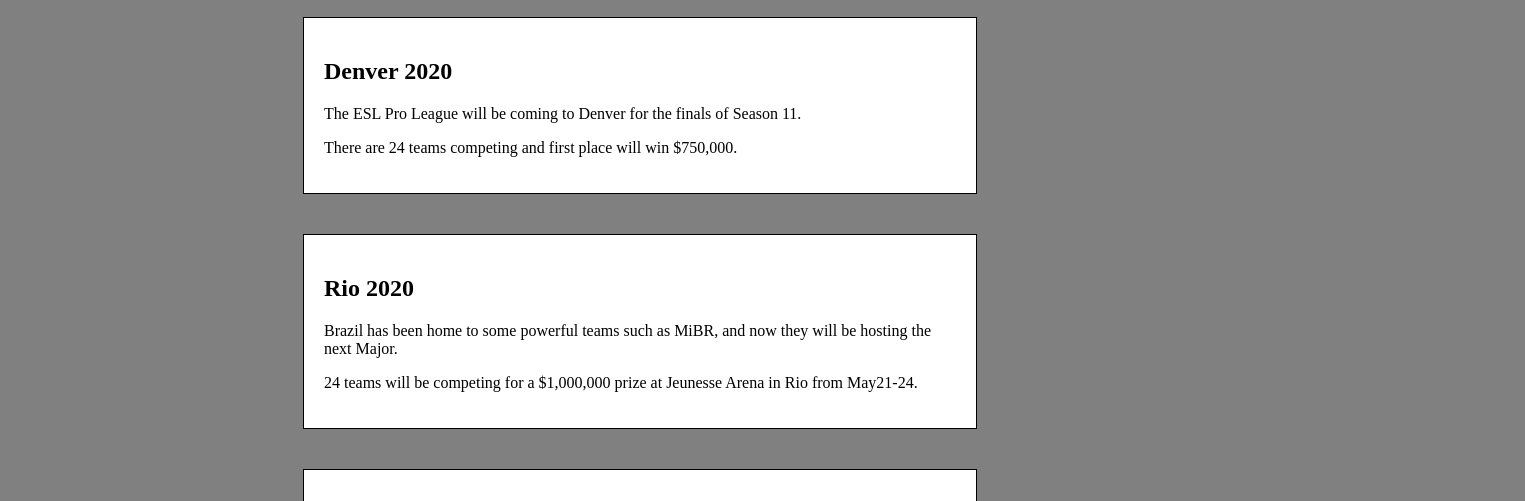
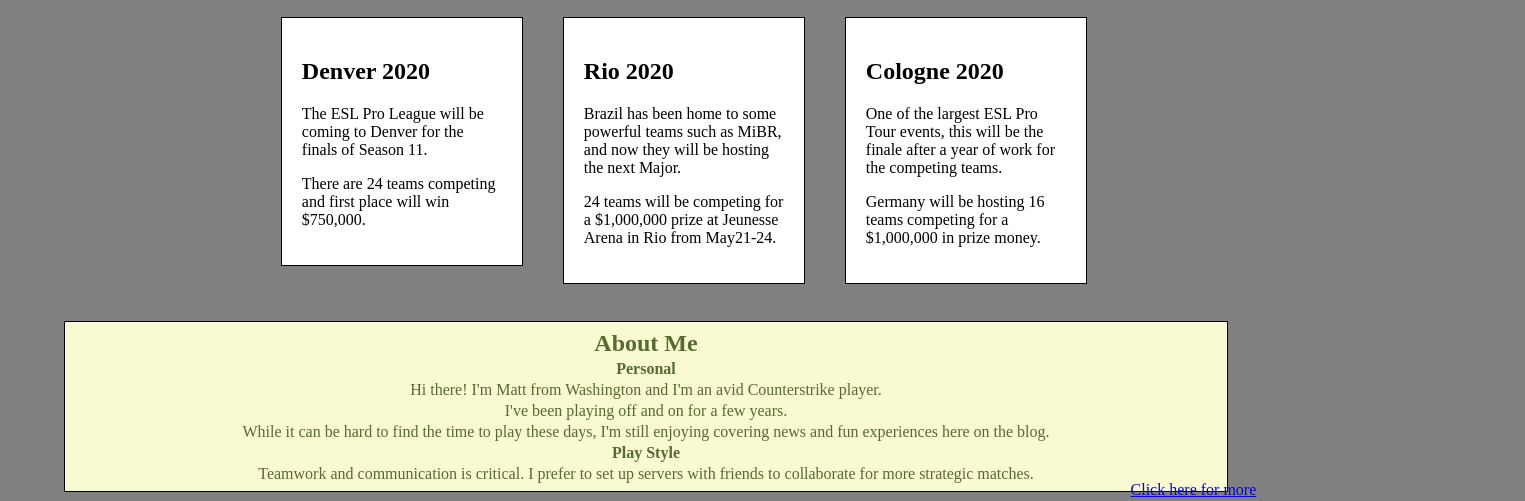
Before and after one commit to jhvozdovich/blogging-site, a plain HTML site: page index.html in a window 1280 px wide. Shown: the part 283-784 px from the top of the page, 1525 px wide, since content can reach past the window. Drawn offline with Linux system fonts and the light colour scheme.

Commit message:
add responsive design to website, still some issues

```diff
--- a/CSS/styles.css
+++ b/CSS/styles.css
@@ -42,3 +42,48 @@
   display: block;
   margin: 0 auto;
 }
+
+@media screen and (min-width: 700px) {
+  .blogcontainer {
+    width: 100%;
+    text-align: center;
+    margin-left: 20%;
+  }
+
+  .blogpost {
+    width: 200px;
+    float: left;
+    padding: 20px;
+    margin: 20px;
+  }
+
+  .about {
+    position: absolute;
+    display: block;
+    margin-left: -20%;
+    bottom: 20px;
+    left: 25%;
+    margin-top: 5px;
+    margin-bottom: 5px;
+    padding: 5px;
+    width: 90%;
+  }
+
+  .about p {
+    margin: 3px;
+  }
+
+  .about h4 {
+    margin: 3px;
+  }
+
+  .about h2 {
+    margin: 3px;
+  }
+
+  a {
+    position: absolute;
+    bottom: 0px;
+    text-align: center;
+  }
+}
```
Also changed, not shown: 1 other file.
